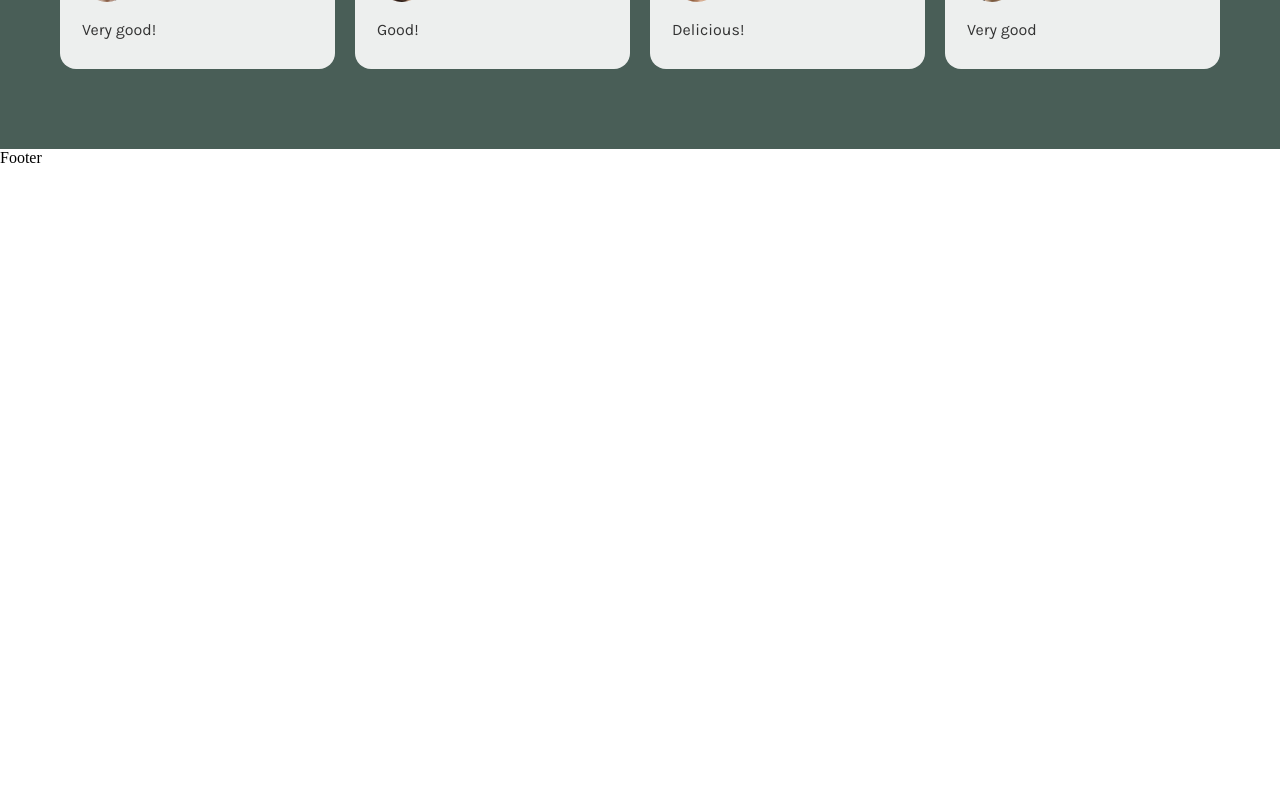
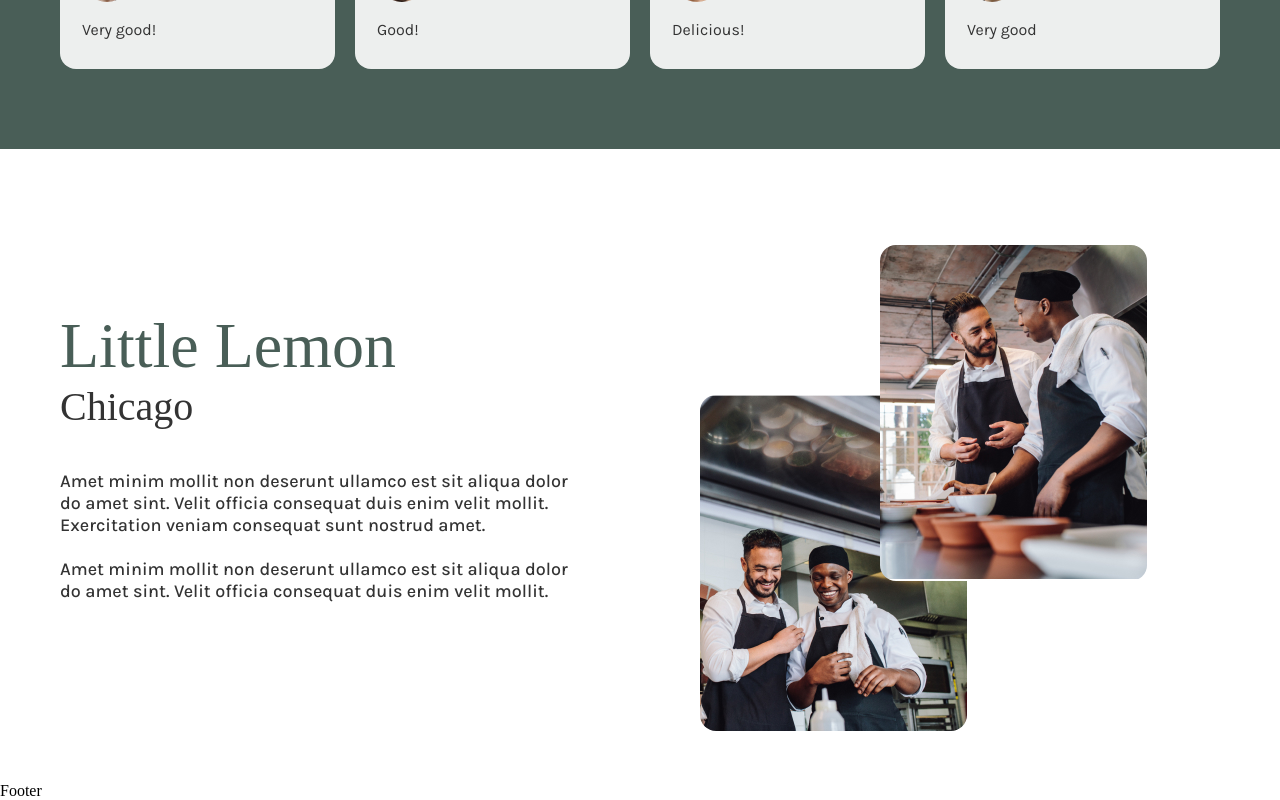
Before and after one commit to imtheu/little-lemon, a React (Create React App) app: page / in a window 1280 px wide. Shown: the part 1661-2461 px from the top of the page. Before the commit the page ends 1828 px from the top, so only its background shows below. Built offline with nearby package versions, Linux system fonts and the light colour scheme; a web font is replaced by a local one.

Commit message:
feat(home): add about section

```diff
--- a/src/components/pages/home.jsx
+++ b/src/components/pages/home.jsx
@@ -2,12 +2,14 @@ import React from "react";
 import CallToAction from "../sections/callToAction/callToAction";
 import Specials from "../sections/specials/specials";
 import CustomersSay from "../sections/customersSay/customersSay";
+import Chicago from "../sections/chicago/chicago";
 
 const HomePage = () => (
   <>
     <CallToAction />
     <Specials />
     <CustomersSay />
+    <Chicago />
   </>
 );
 
--- /dev/null
+++ b/src/components/sections/chicago/chicago.jsx
@@ -0,0 +1,31 @@
+import React from "react";
+
+import style from "./chicago.module.css";
+
+const Chicago = () => {
+  return (
+    <div className="container">
+      <section className={style.chicago}>
+        <div className={style.content}>
+          <h1>Little Lemon</h1>
+          <h2>Chicago</h2>
+          <p>
+            Amet minim mollit non deserunt ullamco est sit aliqua dolor do amet
+            sint. Velit officia consequat duis enim velit mollit. Exercitation
+            veniam consequat sunt nostrud amet.
+            <br />
+            <br />
+            Amet minim mollit non deserunt ullamco est sit aliqua dolor do amet
+            sint. Velit officia consequat duis enim velit mollit.
+          </p>
+        </div>
+        <div>
+          <img src="/chicago1.jpg" alt="" />
+          <img src="/chicago2.jpg" alt="" />
+        </div>
+      </section>
+    </div>
+  );
+};
+
+export default Chicago;
--- /dev/null
+++ b/src/components/sections/chicago/chicago.module.css
@@ -0,0 +1,57 @@
+.chicago {
+  padding: 80px 0 180px;
+  display: flex;
+  position: relative;
+  gap: 120px;
+  align-items: center;
+}
+
+.content {
+  margin-top: 80px;
+}
+
+.chicago > div {
+  position: relative;
+  flex: 1;
+}
+
+.chicago h1 {
+  font: var(--text-display);
+  color: var(--color-primary-green);
+}
+
+.chicago h2 {
+  font: var(--text-subtitle);
+  color: var(--color-highlight-dark);
+  margin-bottom: 40px;
+}
+
+.chicago p {
+  font: var(--text-lead);
+  color: var(--color-highlight-dark);
+}
+
+.chicago img {
+  border-radius: var(--radius);
+  width: 267px;
+  height: 336px;
+  object-fit: cover;
+}
+
+.chicago img:nth-of-type(2) {
+  position: relative;
+  top: 150px;
+  z-index: 0;
+}
+
+.chicago img:nth-of-type(1) {
+  position: absolute;
+  left: 180px;
+  z-index: 1;
+}
+
+@media (max-width: 768px) {
+  .chicago > div:nth-of-type(2) {
+    display: none;
+  }
+}
```
Also changed, not shown: public/chicago1.jpg (added), public/chicago2.jpg (added), src/components/sections/chicago.jsx (deleted).
